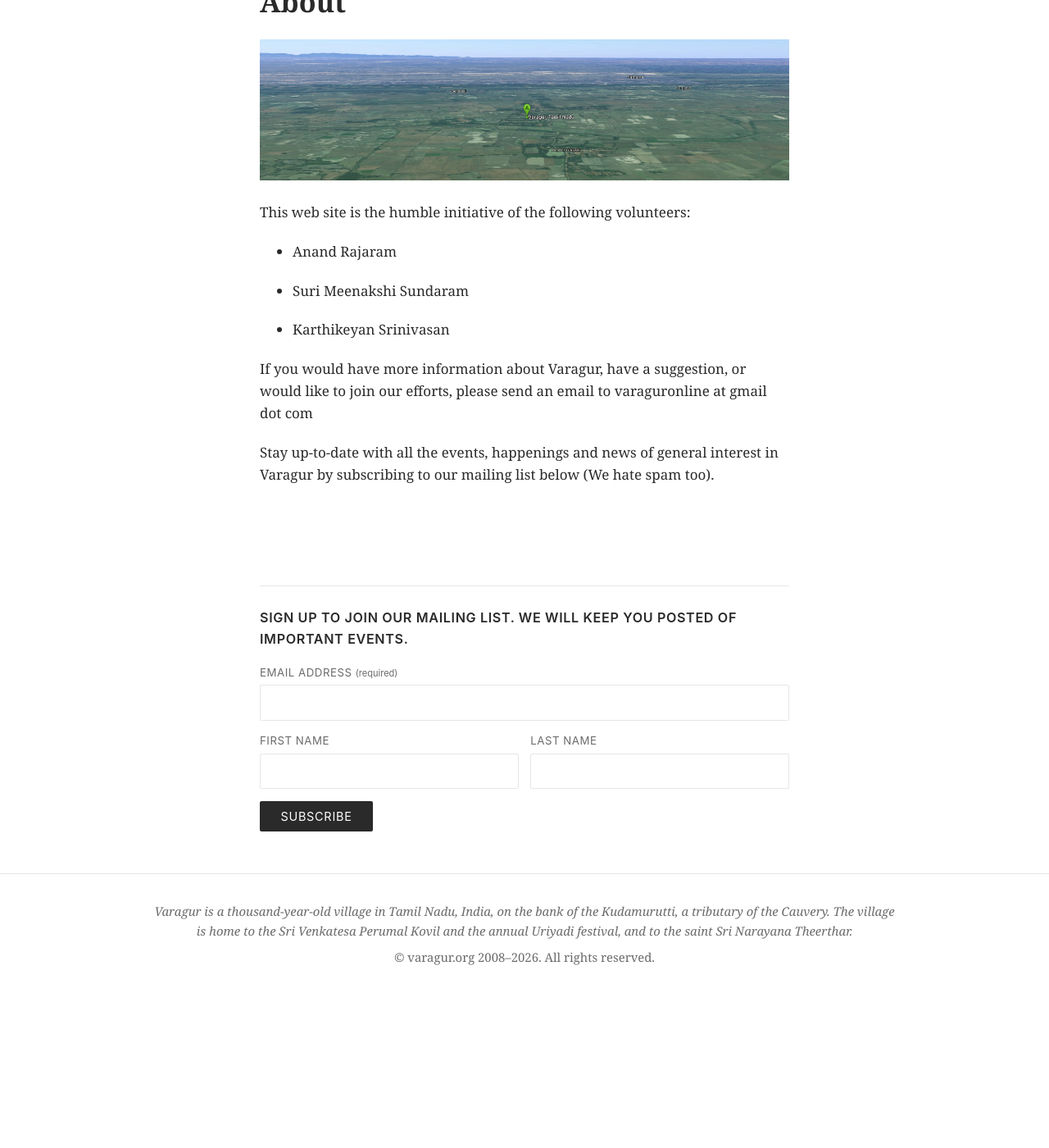
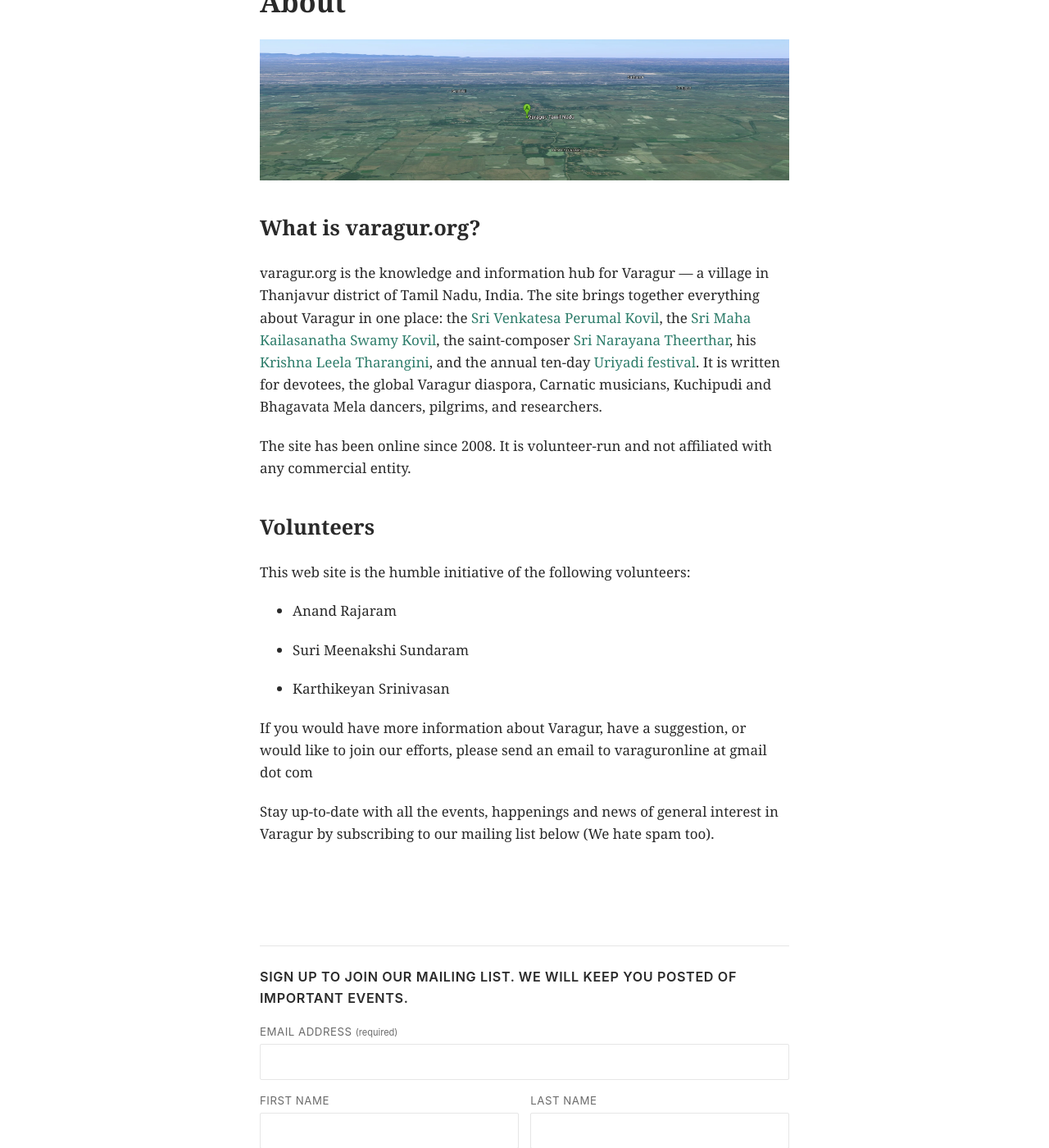
Before and after one commit to anandrajaram/varagur.org, a Jekyll site: the page built from about.md, in a window 1280 px wide and 1400 px high, scrolled down 259 px. Shown: the whole window at 82% size. Built offline with Jekyll 4.4.1, drawn with Linux system fonts in a browser that asks for light colours; before the commit the page ends 1473 px from its top, so only the background shows below that; some of the changed text lies outside the part shown.

Commit message:
Reframe varagur.org as a knowledge & information hub
Site is no longer positioned as a "public archival" project but as the
knowledge hub for everything that radiates from Varagur — the temples,
the saint, the Krishna Leela Tharangini, and the Uriyadi festival.

- _config.yml: new sitewide description.
- index.md: front-matter description and visible lede rewritten with
  the knowledge-hub framing and an explicit audience callout (devotees,
  diaspora, Carnatic musicians, Kuchipudi/Bhagavata Mela dancers,
  pilgrims, researchers).
- llms.txt: new mission line + a "## For" section listing the four
  audience tiers so AI engines pick up the framing.
- about.md: adds a "What is varagur.org?" intro paragraph above the
  volunteers list. Mentions both temples and the Tharangini explicitly.

Co-Authored-By: Claude Opus 4.7 <noreply@anthropic.com>

```diff
--- a/_config.yml
+++ b/_config.yml
@@ -1,10 +1,10 @@
 title: Varagur.org
 tagline: Singing the praise of Varagur Sri Venkatesa Perumal
 description: >-
-  Varagur is a thousand-year-old village in Tamil Nadu, India, on the bank of
-  the Kudamurutti, a tributary of the Cauvery. The village is home to the
-  Sri Venkatesa Perumal Kovil and the annual Uriyadi festival, and to the
-  saint Sri Narayana Theerthar.
+  varagur.org is the knowledge and information hub for Varagur, a village in
+  Thanjavur district of Tamil Nadu, India. We cover the Sri Venkatesa Perumal
+  Kovil and Sri Maha Kailasanatha Swamy Kovil, the saint-composer Sri Narayana
+  Theerthar and his Krishna Leela Tharangini, and the annual Uriyadi festival.
 url: "https://varagur.org"
 baseurl: ""
 author: Varagur.org
--- a/about.md
+++ b/about.md
@@ -7,6 +7,14 @@ image: /assets/images/about/varagur-about-header.jpg
 ---
 
 <img src="{{ '/assets/images/about/varagur-about-header.jpg' | relative_url }}" alt="Aerial view near Varagur" />
+
+## What is varagur.org?
+
+varagur.org is the knowledge and information hub for Varagur — a village in Thanjavur district of Tamil Nadu, India. The site brings together everything about Varagur in one place: the [Sri Venkatesa Perumal Kovil](/home/sri-venkatesa-perumal-kovil/), the [Sri Maha Kailasanatha Swamy Kovil](/home/sri-kailasanatha-swamy-kovil/), the saint-composer [Sri Narayana Theerthar](/home/sri-narayana-theerthar/), his [Krishna Leela Tharangini](/home/krishna-leela-tharangini/), and the annual ten-day [Uriyadi festival](/uriyadi/). It is written for devotees, the global Varagur diaspora, Carnatic musicians, Kuchipudi and Bhagavata Mela dancers, pilgrims, and researchers.
+
+The site has been online since 2008. It is volunteer-run and not affiliated with any commercial entity.
+
+## Volunteers
 
 This web site is the humble initiative of the following volunteers:
 
```
Also changed, not shown: index.md (+3 -3 lines), llms.txt (+8 -1 lines).
